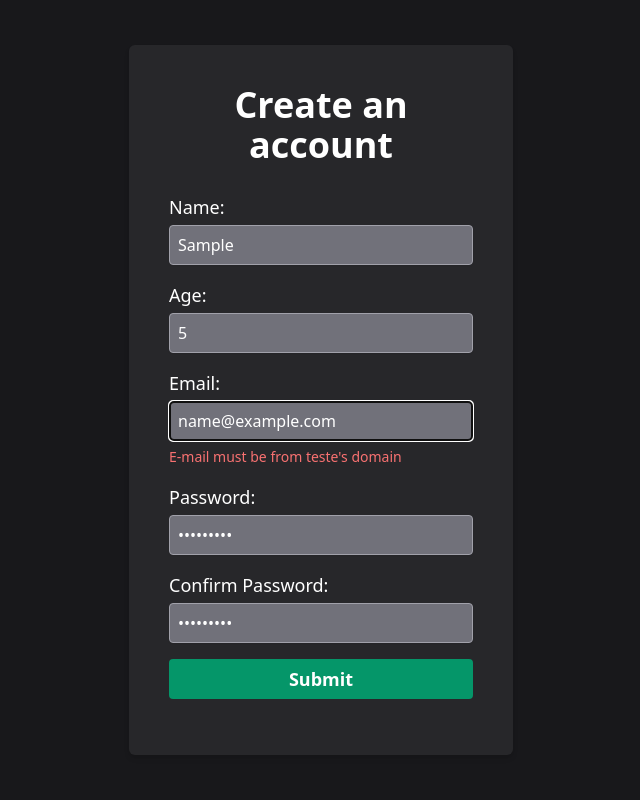
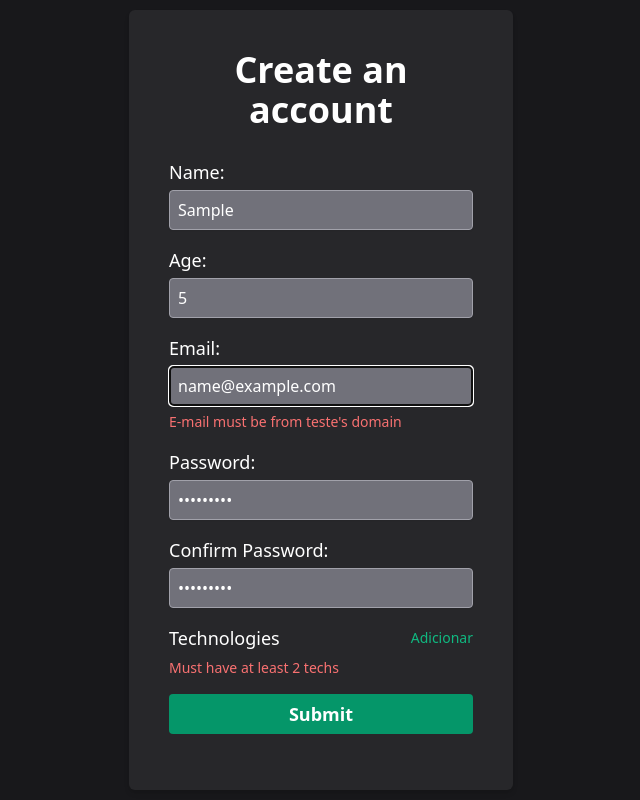
Before and after one commit to KlevertonOliveira/advanced-forms-with-zod-and-react-hook-form, a React (Vite) app: page / in a window 1280 px wide. Both pictures are taken after typing "Sample", "5", "name@example.com", "Sample123", "Sample123" into the empty fields and a click on the button "Submit". Shown: the whole page, without its empty margins (319-959 px from the left). Built offline with nearby package versions, Linux system fonts and the light colour scheme.

Commit message:
feat: update App to use field arrays with Schema

```diff
--- a/src/App.tsx
+++ b/src/App.tsx
@@ -1,6 +1,6 @@
 import { zodResolver } from '@hookform/resolvers/zod';
 import { useState } from 'react';
-import { useForm } from 'react-hook-form';
+import { useFieldArray, useForm } from 'react-hook-form';
 import { createUserFormSchema } from './schemas/createUserFormSchema';
 import { CreateUserFormData } from './types/CreateUserFormData';
 
@@ -10,9 +10,19 @@ export default function App() {
     register,
     handleSubmit,
     formState: { errors },
+    control,
   } = useForm<CreateUserFormData>({
     resolver: zodResolver(createUserFormSchema),
   });
+
+  const { fields, append, remove } = useFieldArray({
+    control,
+    name: 'techs',
+  });
+
+  function addNewTech() {
+    append({ title: '', workload: 0 });
+  }
 
   function createUser(userData: CreateUserFormData) {
     setOutput(JSON.stringify(userData, null, 2));
@@ -107,6 +117,61 @@ export default function App() {
             </span>
           )}
         </div>
+
+        {/* Field Array */}
+        <div className='flex flex-col gap-1'>
+          <label
+            className='flex justify-between text-lg text-white'
+            htmlFor='techs'
+          >
+            Technologies
+            <button
+              className='text-sm text-emerald-500'
+              onClick={addNewTech}
+              type='button'
+            >
+              Adicionar
+            </button>
+          </label>
+          {fields.map((field, index) => (
+            <div key={field.id} className='flex justify-between gap-1'>
+              <div className='flex flex-col flex-1 gap-1'>
+                <input
+                  className='h-10 px-2 text-white border rounded shadow-sm bg-zinc-500 border-zinc-400'
+                  type='text'
+                  id='title'
+                  placeholder='title'
+                  {...register(`techs.${index}.title`)}
+                />
+                {errors.techs?.[index]?.title && (
+                  <span className='mt-[2px] text-sm text-red-400'>
+                    {errors.techs?.[index]?.title?.message}
+                  </span>
+                )}
+              </div>
+              <div className='flex flex-col flex-1 gap-1'>
+                <input
+                  className='w-16 h-10 px-2 text-white border rounded shadow-sm bg-zinc-500 border-zinc-400'
+                  type='number'
+                  id='workload'
+                  {...register(`techs.${index}.workload`)}
+                />
+                {errors.techs?.[index]?.workload && (
+                  <span className='mt-[2px] text-sm text-red-400'>
+                    {errors.techs?.[index]?.workload?.message}
+                  </span>
+                )}
+              </div>
+            </div>
+          ))}
+
+          {errors.techs && (
+            <span className='mt-[2px] text-sm text-red-400'>
+              {errors.techs.message}
+            </span>
+          )}
+        </div>
+
         <button
           type='submit'
           className='h-10 text-lg font-semibold text-white transition-colors rounded bg-emerald-600 hover:bg-emerald-700'
```
